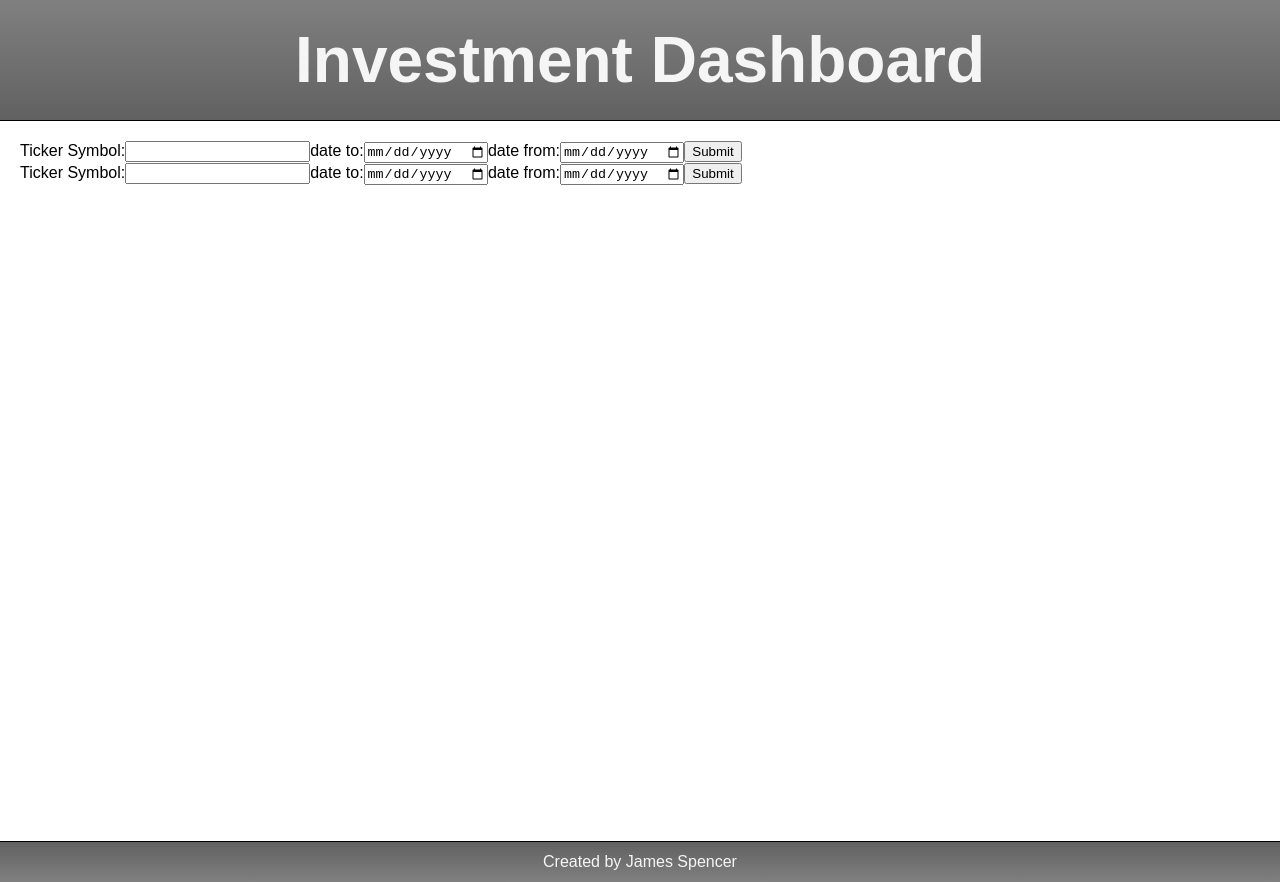
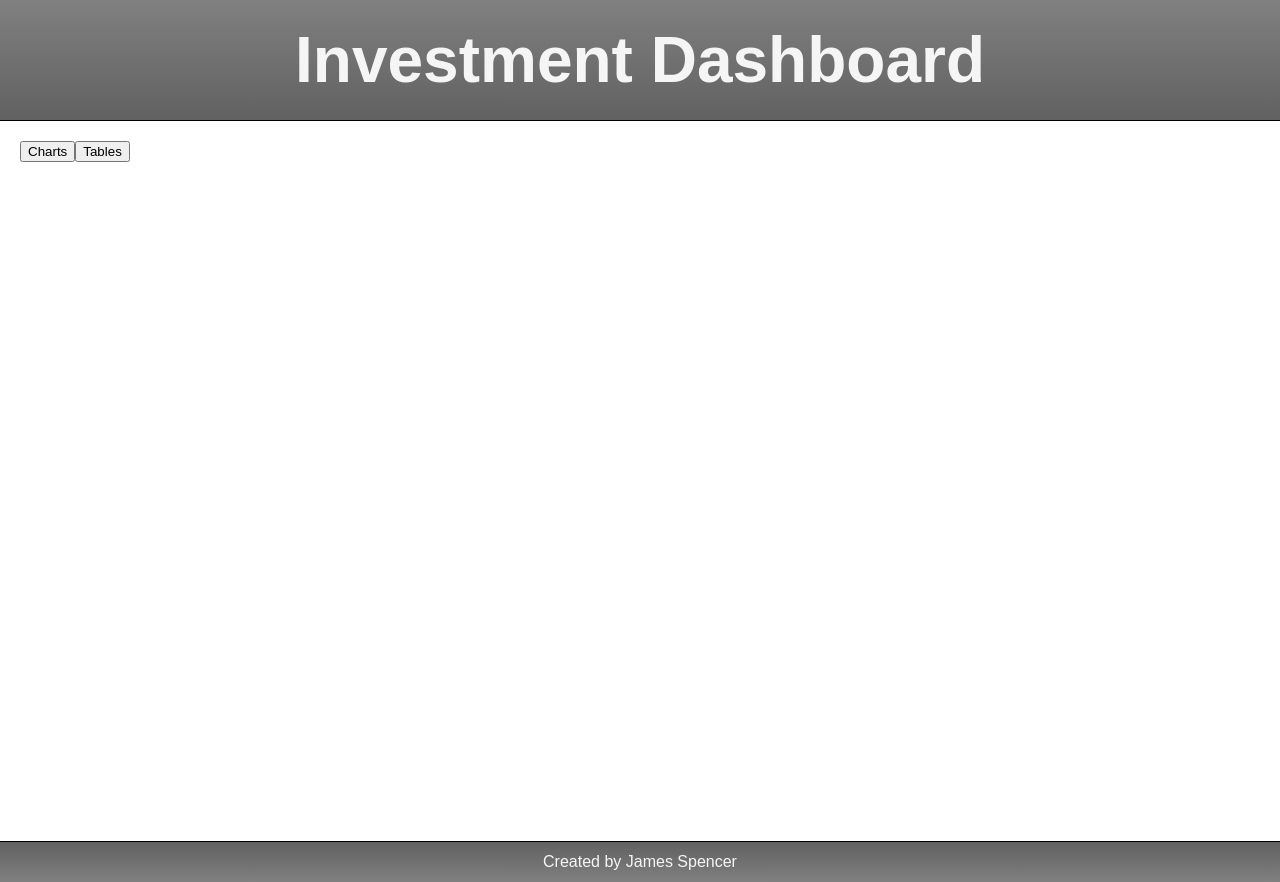
Before and after one commit to jkcswd/Investment-Dashboard-frontend, a React (Create React App) app: page / in a window 1280 px wide. Built offline with nearby package versions, Linux system fonts and the light colour scheme.

Commit message:
add conditional rendering of charts or tables

```diff
--- a/src/App.js
+++ b/src/App.js
@@ -1,15 +1,28 @@
+import { useState } from 'react';
 import './App.css';
 import ChartDisplay from './components/ChartDisplay';
 import TableDisplay from './components/TableDisplay'
 
 const App = () => {
+  const [showChart, setShowChart] = useState(false);
+  const [showTable, setShowTable] = useState(false);
 
   return (
     <div className="App">
       <header><h1>Investment Dashboard</h1></header>
       <main>
-        <ChartDisplay/>
-        <TableDisplay/>
+        {!showChart && !showTable &&
+          <button onClick={() => setShowChart(true)}>Charts</button>
+        }
+        {!showChart && !showTable &&
+          <button onClick={() => setShowTable(true)}>Tables</button>
+        }
+        {showChart &&
+          <ChartDisplay/>
+        }
+        { showTable &&
+          <TableDisplay/>
+        }
       </main>
       <footer>Created by James Spencer</footer>
     </div>
```
